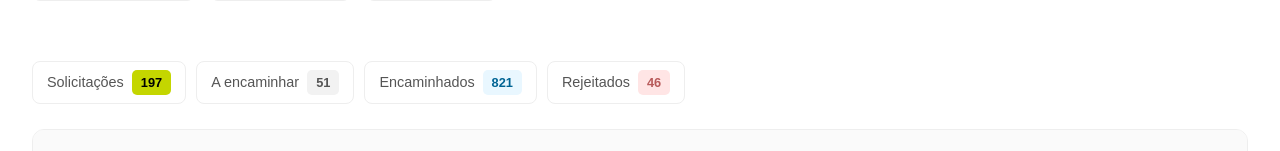
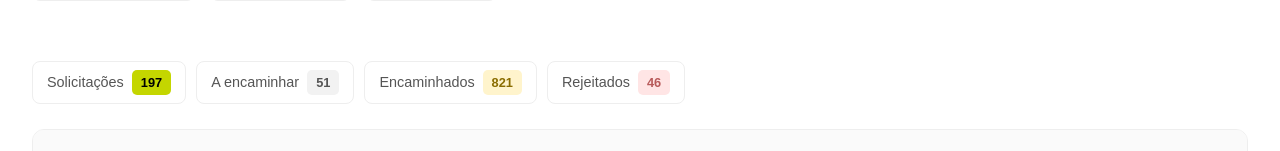
Before and after one commit to Moonnax/Dentalk, a React (Vite) app: page /triagemf in a window 1280 px wide. Shown: the part 223-374 px from the top of the page. Built offline with nearby package versions, Linux system fonts and the light colour scheme.

Commit message:
ajustando pagina triagem e cadstro para ficarem semelhantes

```diff
--- a/src/pages/Funcionario/Fcadastro/Fcadastro.css
+++ b/src/pages/Funcionario/Fcadastro/Fcadastro.css
@@ -229,10 +229,7 @@ main{
     color: #000;
 }
 
-.header_usuario{
-    justify-content: flex-end;
-}
-/* COLUNAS */
+
 
 .col_nome{
     width: 35%;
--- a/src/pages/Funcionario/Ftriagem/Ftriagem.css
+++ b/src/pages/Funcionario/Ftriagem/Ftriagem.css
@@ -160,8 +160,8 @@ main{
 }
 
 .badge_encaminhados{
-    background-color: #e9f7ff;
-    color: #006494;
+  background-color: #fff4cc;
+    color: #8a6d00;
 }
 
 .badge_rejeitados{
@@ -216,7 +216,7 @@ main{
 }
 
 .linha_triagem:hover{
-    background-color: #f8f8f8;
+    background-color: #fffdf5
 }
 
 /* COLUNAS */
@@ -292,10 +292,6 @@ main{
     color: #000;
 }
 
-.btn_contato:hover{
-    opacity: 0.9;
-}
-
 .btn_rejeitar{
     background-color: #ffe5e5;
     color: #b85b5b;
--- a/src/pages/Voluntario/Vprontuarios/Vprontuarios.tsx
+++ b/src/pages/Voluntario/Vprontuarios/Vprontuarios.tsx
@@ -1,4 +1,4 @@
-import { Bell, LogOut, Menu, Search, ChevronDown } from "lucide-react";
+import {Search, ChevronDown } from "lucide-react";
 import HeaderVoluntario from "../../../components/HeaderVoluntario/HeaderVoluntario";
 import Footer from "../../../components/Footer/Footer";
 import './Vprontuarios.css'
```
